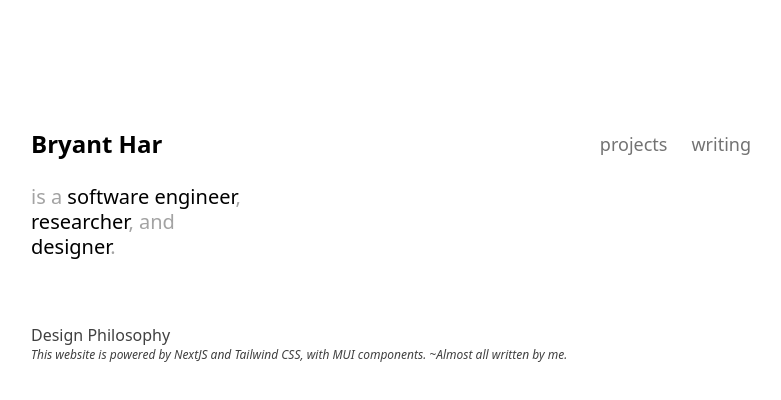
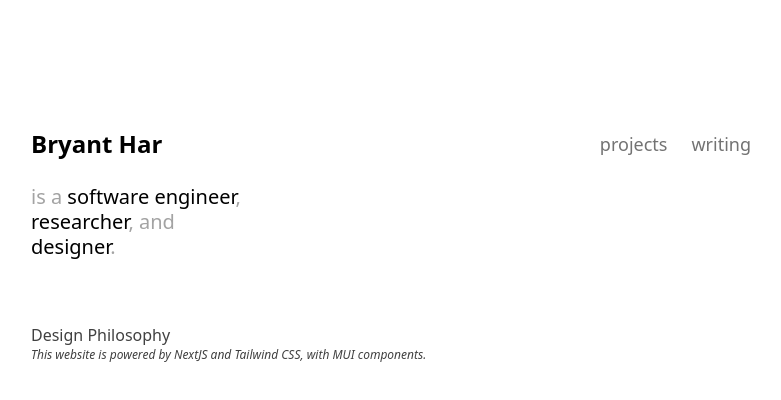
Before and after one commit to bryant-har/bryanthar.com, a Next.js app in the folder etamac/: page /about in a window 1280 px wide. Shown: the top 400 px of the page, without its empty margins (249-1030 px from the left). Built offline with nearby package versions, Linux system fonts and the light colour scheme.

Commit message:
Edit footer message

```diff
--- a/etamac/src/pages/about/index.js
+++ b/etamac/src/pages/about/index.js
@@ -15,7 +15,7 @@ export default function About() {
       <p>Design Philosophy</p>
       <div>
         <p className="text-xs italic">
-          This website is powered by NextJS and Tailwind CSS, with MUI components. ~Almost all written by me.
+          This website is powered by NextJS and Tailwind CSS, with MUI components.
         </p>
       </div>
 
```
